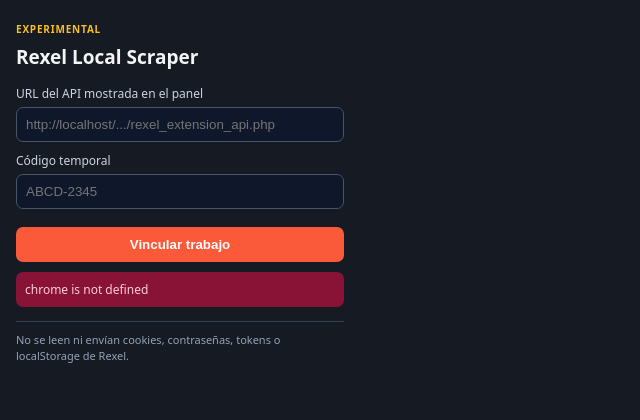
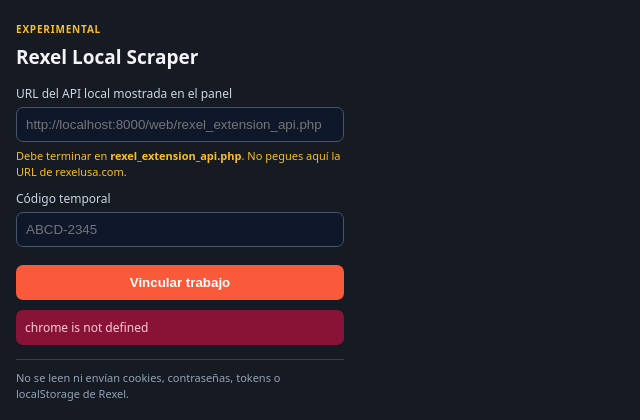
Before and after one commit to Juanospafx/item-update, a PHP site: page /extension/rexel-local-scraper/popup.html in a window 1280 px wide. Shown: the top 420 px of the page, without its empty margins (0-640 px from the left). Run offline with PHP 8.4, Linux system fonts and the light colour scheme.

Commit message:
cambios en extension.2

```diff
--- a/extension/rexel-local-scraper/popup.html
+++ b/extension/rexel-local-scraper/popup.html
@@ -5,7 +5,8 @@
   <main>
     <div class="badge">EXPERIMENTAL</div><h1>Rexel Local Scraper</h1>
     <section id="pair-section">
-      <label>URL del API mostrada en el panel<input id="api-url" type="url" placeholder="http://localhost/.../rexel_extension_api.php"></label>
+      <label>URL del API local mostrada en el panel<input id="api-url" type="url" placeholder="http://localhost:8000/web/rexel_extension_api.php"></label>
+      <p style="margin:-4px 0 8px;color:#fbbf24">Debe terminar en <strong>rexel_extension_api.php</strong>. No pegues aquí la URL de rexelusa.com.</p>
       <label>Código temporal<input id="pair-code" maxlength="9" autocomplete="off" placeholder="ABCD-2345"></label>
       <button id="pair">Vincular trabajo</button>
     </section>
--- a/extension/rexel-local-scraper/popup.js
+++ b/extension/rexel-local-scraper/popup.js
@@ -17,11 +17,16 @@ $('pair').addEventListener('click', async () => {
   try {
     const apiUrl=$('api-url').value.trim();
     const code=$('pair-code').value.toUpperCase().replace(/[^A-Z0-9]/g,'');
+    const parsedApi=new URL(apiUrl);
+    if (/^(?:www\.)?rexelusa\.com$/i.test(parsedApi.hostname) || !parsedApi.pathname.endsWith('/rexel_extension_api.php')) {
+      throw new Error('La primera casilla debe contener la URL local del API terminada en rexel_extension_api.php, no una URL de Rexel.');
+    }
+    if (code.length!==8) throw new Error('El código temporal debe tener 8 caracteres.');
     const pattern=originPattern(apiUrl);
     const granted=await chrome.permissions.request({origins:[pattern]});
     if (!granted) throw new Error('Debes autorizar el origen del panel para vincular el trabajo.');
     const response=await fetch(apiUrl,{method:'POST',headers:{'Content-Type':'application/json'},body:JSON.stringify({action:'pair',code})});
-    const data=await response.json().catch(()=>({ok:false,error:`HTTP ${response.status}`}));
+    const data=await response.json().catch(()=>({ok:false,error:'El servidor no devolvió JSON. Verifica que pegaste la URL de rexel_extension_api.php.'}));
     if (!response.ok || !data.ok) throw new Error(data.error || `HTTP ${response.status}`);
     const saved=await send({type:'save-pair',apiUrl,job:data.job});
     render(saved.state);
```
Also changed, not shown: web/rexel_extension.php (+17 -4 lines), extension/rexel-local-scraper/manifest.json.
